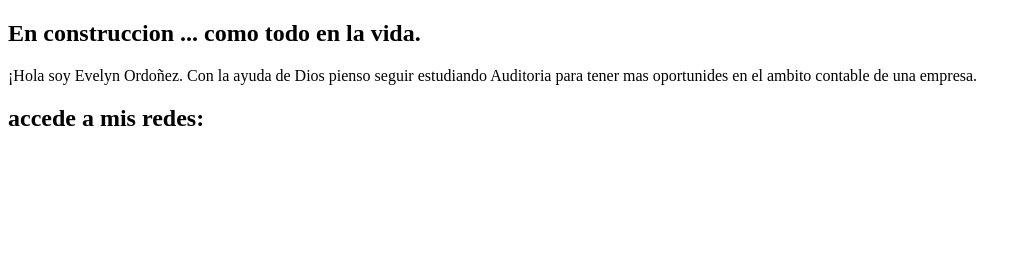
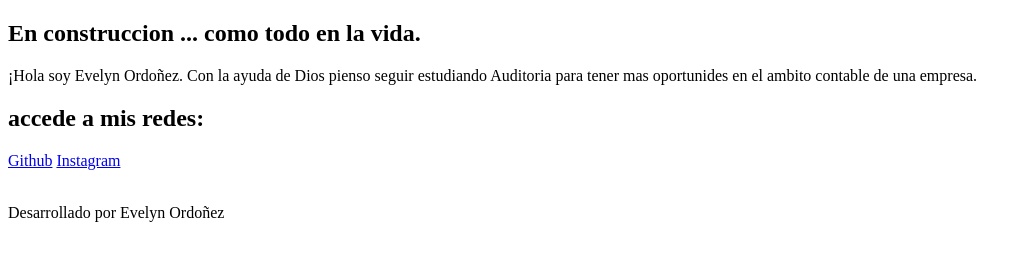
Before and after one commit to Evelyn8212/trabajo-jem, a plain HTML site: page portafolio/index.html in a window 1280 px wide. Shown: the whole page, without its empty margins (0-1027 px from the left). Drawn offline with Linux system fonts and the light colour scheme.

Commit message:
portafolio

```diff
--- a/portafolio/index.html
+++ b/portafolio/index.html
@@ -19,16 +19,20 @@
                 para tener mas oportunides en el ambito contable de una empresa.
             </p>
 
-            <div class="presentacion_enlaces ">
+            <div class="presentacion_enlaces">
                 <h2 class="presentacion_enlaces_subtitulo"> accede a
                     mis redes:</h2>
-                    <a href="Git"
+                    <a href="#Git"
+                    class="presentacion_enlace_link">Github</a>
+                    <a href="#Ig"
+                    class="presentacion_enlace_link">Instagram</a>
             </div>
 
         </section>
+        <img src="" alt=""
     </main>
     <footer class="footer">
-
+        <p> Desarrollado por Evelyn Ordoñez</p>
     </footer>
 </body>
 </html>
```
